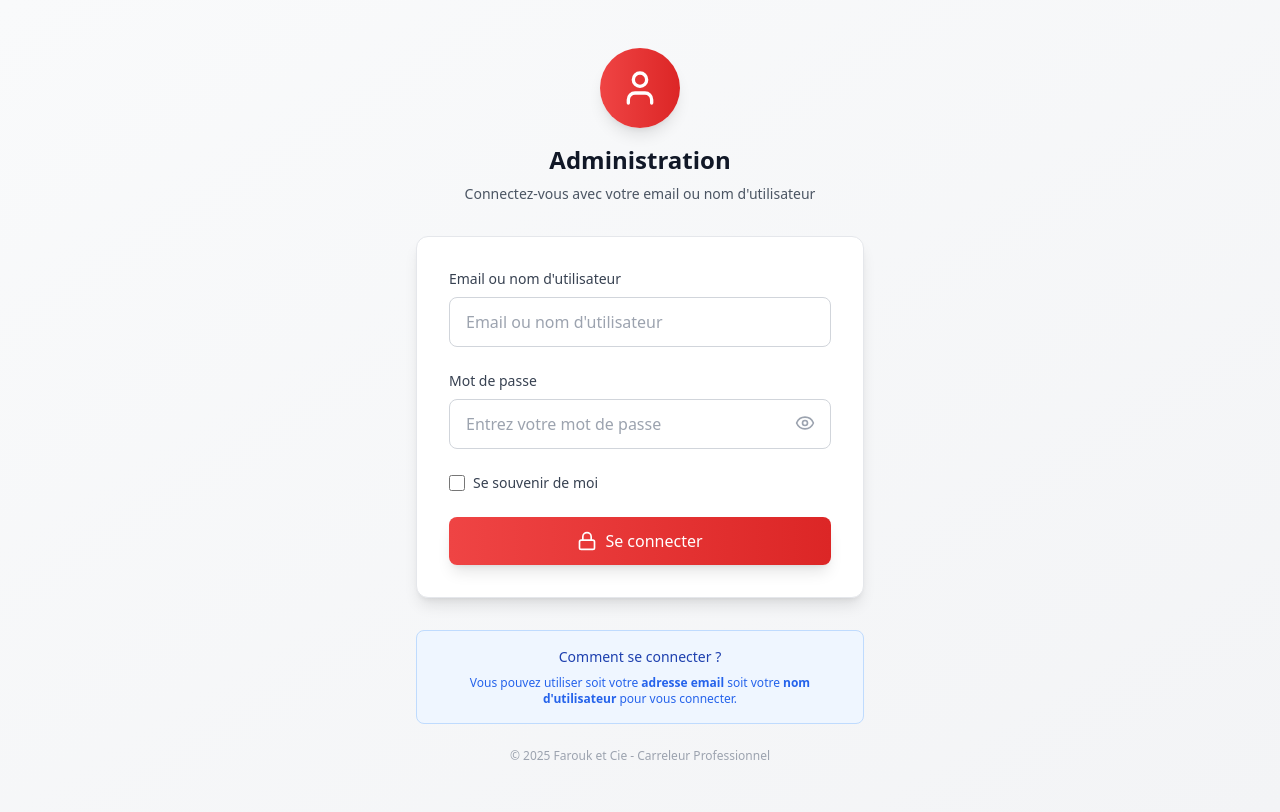
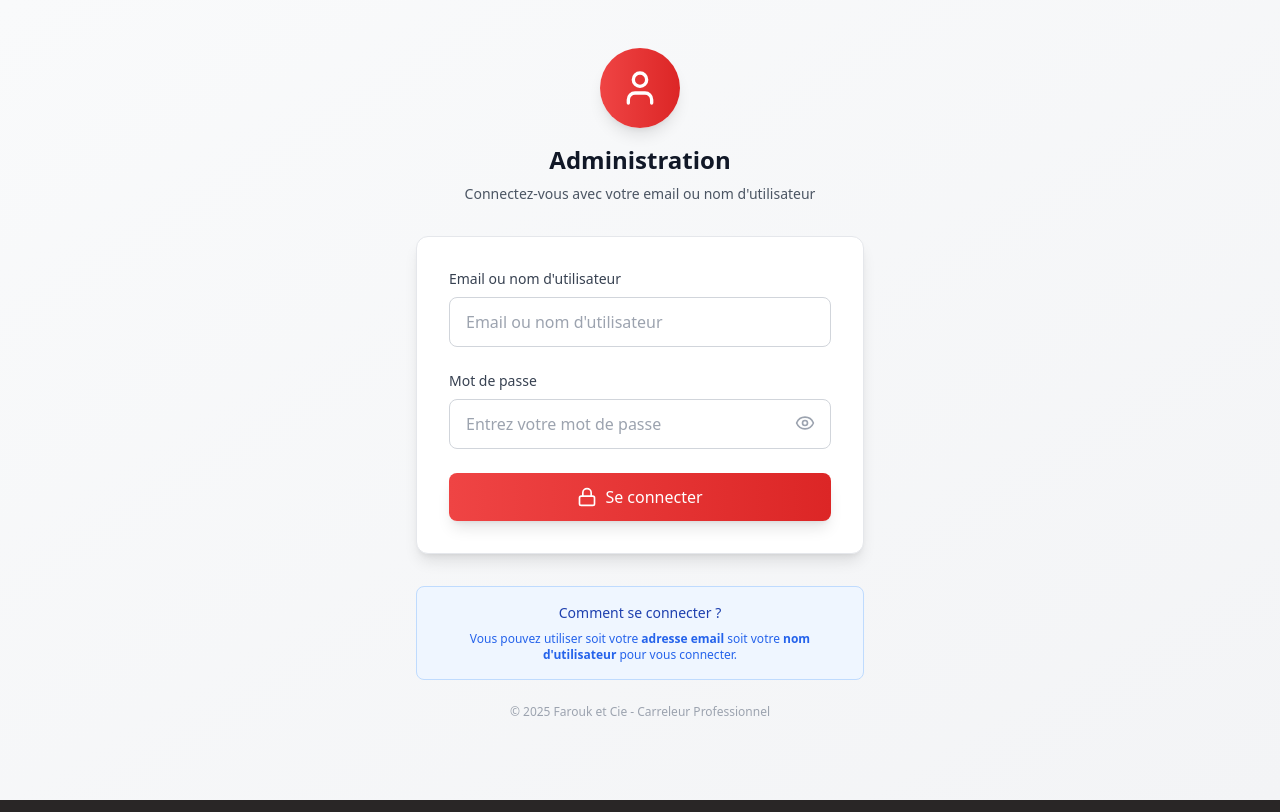
Before and after one commit to arafet1611/Carreleur-porfolio-frontend, a React (Vite) app: page /admin-login in a window 1280 px wide. Built offline with nearby package versions, Linux system fonts and the light colour scheme; no server answers.

Commit message:
Fix component import / file name casing

```diff
--- a/src/pages/Adminlogin.jsx
+++ b/src/pages/Adminlogin.jsx
@@ -51,11 +51,8 @@ const AdminLoginPage = () => {
 
       if (data.success) {
         // Store token in localStorage or secure storage
-        if (formData.rememberMe) {
           localStorage.setItem('adminToken', data.data.token);
-        } else {
-          sessionStorage.setItem('adminToken', data.data.token);
-        }
+
 
         setSuccess('Connexion réussie! Redirection...');
 
@@ -161,19 +158,7 @@ const AdminLoginPage = () => {
             </div>
 
             {/* Remember Me Checkbox */}
-            <div className="mb-6 flex items-center">
-              <input
-                type="checkbox"
-                id="rememberMe"
-                name="rememberMe"
-                checked={formData.rememberMe}
-                onChange={handleInputChange}
-                className="h-4 w-4 text-red-600 focus:ring-red-500 border-gray-300 rounded"
-              />
-              <label htmlFor="rememberMe" className="ml-2 block text-sm text-gray-700">
-                Se souvenir de moi
-              </label>
-            </div>
+
 
             {/* Success Message */}
             {success && (
```
